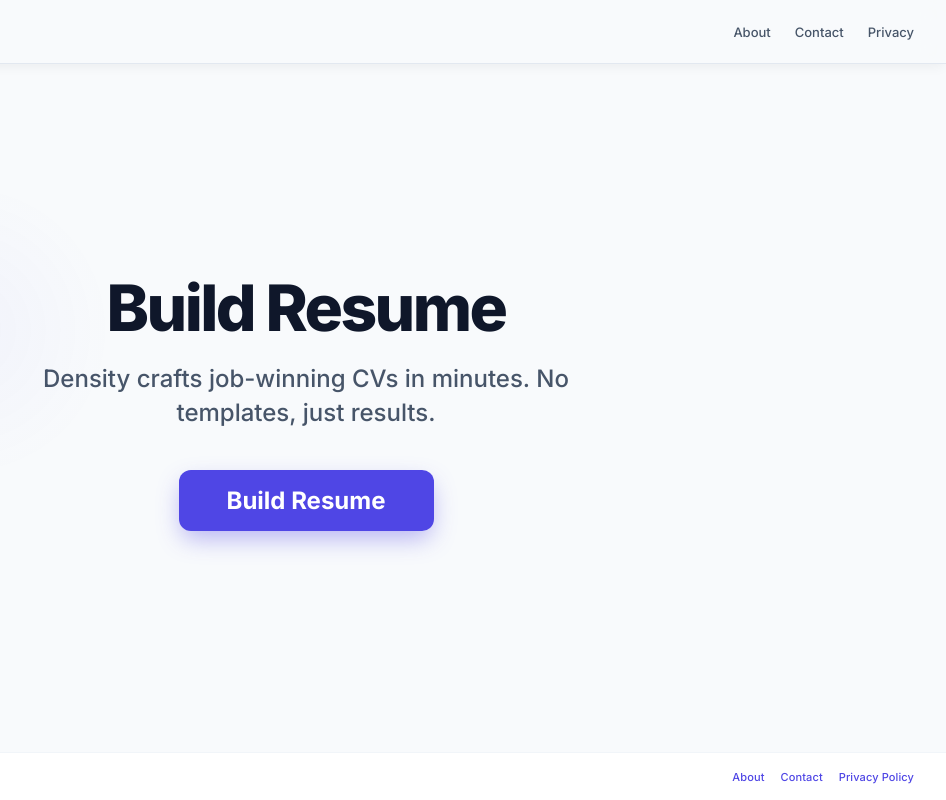
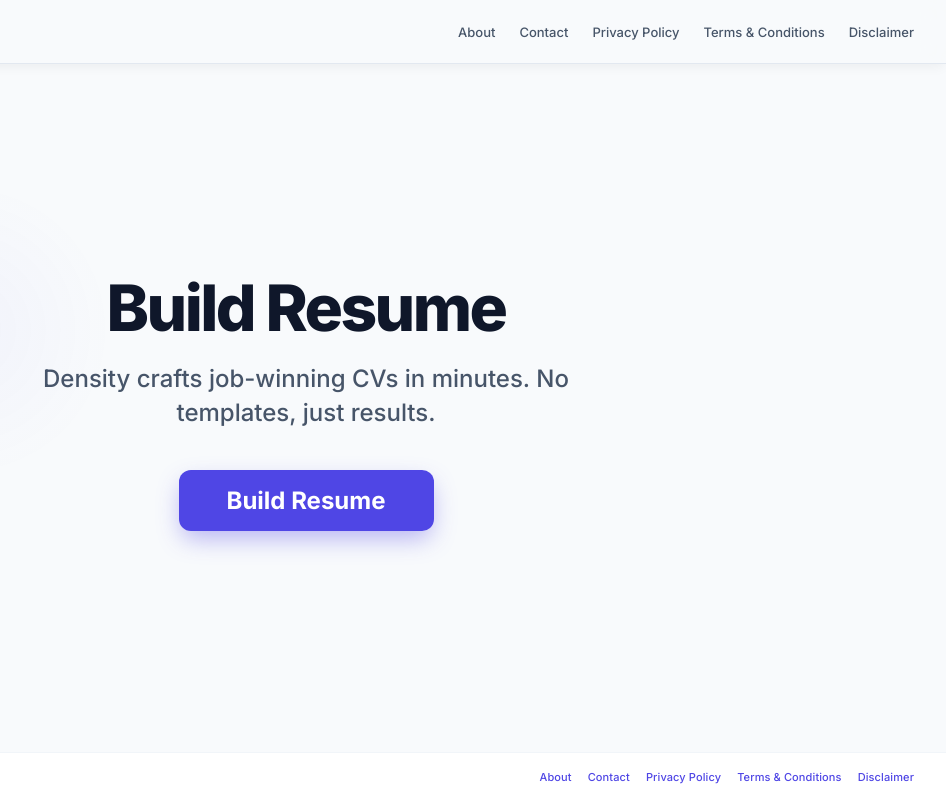
Before and after one commit to shivam76909/Density-Resume-Builder, a plain HTML site: page Resume builder/index.html in a window 1280 px wide. Shown: the full height of the page, 334-1280 px from the left. Drawn offline with Linux system fonts and the light colour scheme.

Commit message:
Update navigation links in index.html

```diff
--- a/Resume builder/index.html
+++ b/Resume builder/index.html
@@ -178,7 +178,9 @@
     <div class="nav-links">
       <a href="about.html">About</a>
       <a href="contact.html">Contact</a>
-      <a href="privacy-policy.html">Privacy</a>
+      <a href="privacy-policy.html">Privacy Policy</a>
+      <a href="terms.html">Terms &amp; Conditions</a>
+      <a href="disclaimer.html">Disclaimer</a>
     </div>
   </nav>
 
@@ -196,6 +198,8 @@
       <a href="about.html" style="font-size:11px;color:#4F46E5;text-decoration:none;font-weight:500;">About</a>
       <a href="contact.html" style="font-size:11px;color:#4F46E5;text-decoration:none;font-weight:500;">Contact</a>
       <a href="privacy-policy.html" style="font-size:11px;color:#4F46E5;text-decoration:none;font-weight:500;">Privacy Policy</a>
+      <a href="terms.html" style="font-size:11px;color:#4F46E5;text-decoration:none;font-weight:500;">Terms &amp; Conditions</a>
+      <a href="disclaimer.html" style="font-size:11px;color:#4F46E5;text-decoration:none;font-weight:500;">Disclaimer</a>
     </span>
   </div>
 
```
